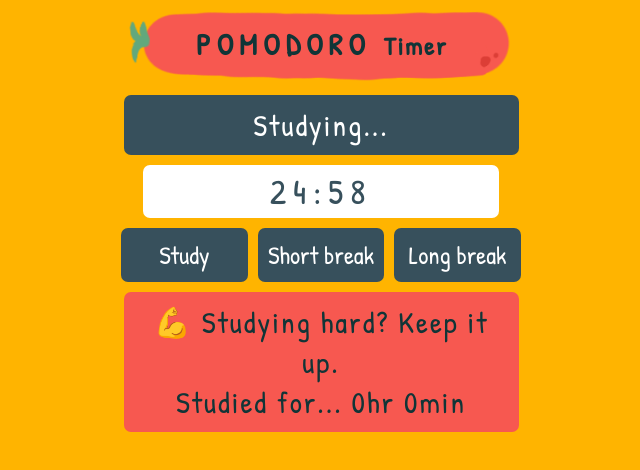
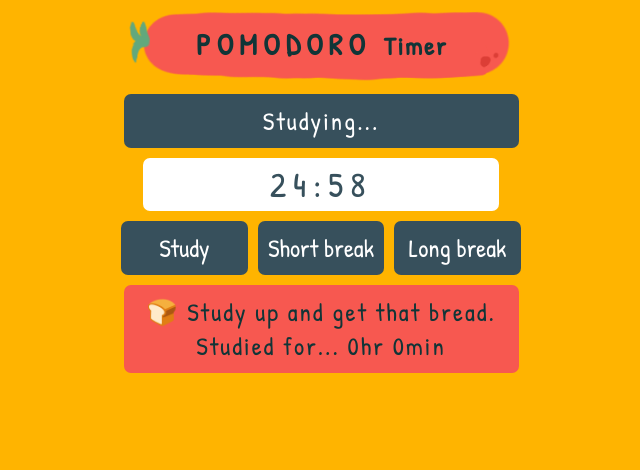
Before and after one commit to GoldenKimchee/PomodoroTimerExtension, a browser extension: page index.html in a window 1280 px wide. Both pictures are taken after a click on the button "Study". Shown: the whole page, without its empty margins (319-959 px from the left). Drawn offline with Linux system fonts and the light colour scheme.

Commit message:
i think im done?

```diff
--- a/index.css
+++ b/index.css
@@ -14,7 +14,7 @@ body {
 .website {
     width: 500px;
     margin: auto;
-    font-size: 30px;
+    font-size: 25px;
 }
 
 .container {
--- a/index.js
+++ b/index.js
@@ -14,6 +14,9 @@ let workMessages = [
     "❤️ Thank you for using this timer.",
     "🔥 Keep going.",
     "💯 Aim high. I believe in you.",
+    "🙌 Keep the good work going!",
+    "🎓 Turn that thinking cap on!",
+    "👨‍💻 Keep on going.",
     "💻 Focus now, play later.",
 ];
 
@@ -29,6 +32,9 @@ let breakMessages = [
     "🚶 Get that circulation going!",
     "👓 Let your eyes rest.",
     "🥾 Taking a walk?",
+    "🥰 Break time.",
+    "🤩 Break time = my favorite time.",
+    "👾 Gonna play a quick game?",
     "👍 Great work.",
 ];
 
@@ -43,18 +49,20 @@ const totalTimeEl = document.querySelector("#total-time");
 const work = 25;
 const shortBreak = 5;
 const longBreak = 15;
+const sfx = new Audio("sfx.mp3");
+
 let currentMinutes, currentSeconds, totalMinutes, totalHours;
 currentMinutes = currentSeconds = totalMinutes = totalHours = 0;
 let currentTimer, workTimer;
-let start = true;
+let started = false;
 
 
 workBtnEl.addEventListener("click", function() {
 
     displayEl.textContent = "Studying...";
-    start = true;
     showMessage(workMessages);
     startTime("25:00", work);
+    countDown(currentMinutes, 0, true, false);
 
 });
 
@@ -64,8 +72,8 @@ shortBreakBtnEl.addEventListener("click", function() {
     clearInterval(workTimer);
     displayEl.textContent = "Taking a short break...";
     showMessage(breakMessages);
-    start = true;
     startTime("05:00", shortBreak);
+    countDown(currentMinutes, 0, false, false);
 
 });
 
@@ -75,8 +83,8 @@ longBreakBtnEl.addEventListener("click", function() {
     clearInterval(workTimer);
     displayEl.textContent = "Taking a long break...";
     showMessage(breakMessages);
-    start = true;
     startTime("15:00", longBreak);
+    countDown(currentMinutes, 0, false, false);
 
 });
 
@@ -84,6 +92,47 @@ longBreakBtnEl.addEventListener("click", function() {
 function showMessage(messageArray) {
     let randomIndex = Math.floor( Math.random() * ( messageArray.length - 1 ) );
     messageEl.textContent = messageArray[ randomIndex ];
+}
+
+
+function startTime(startingTime, time) {
+
+    clearTimeout(currentTimer);
+
+    timeEl.textContent = startingTime;
+    currentMinutes = time;
+
+}
+
+
+function countDown(minutes, seconds, studying, started) {
+
+    let tempSeconds = seconds;
+    let tempMinutes = minutes;
+
+    if (seconds < 10) {
+        tempSeconds = "0" + seconds;
+    }
+    if (minutes < 10) {
+        tempMinutes = "0" + minutes
+    }
+
+    timeEl.textContent = tempMinutes + ":" + tempSeconds;
+
+    if (seconds == 0) {
+        if (minutes == 0) {
+            sfx.play();
+            return;
+        }
+        minutes -= 1;
+        seconds = 59;
+        if (studying && started) {
+            updateStudyTime();
+        } else started = true;
+    } else seconds--;
+
+    currentTimer = setTimeout(countDown, 1000, minutes, seconds, studying, started);
+
 }
 
 
@@ -109,43 +158,3 @@ function updateStudyTime() {
     totalTimeEl.textContent = totalHours + hourStr + " " + totalMinutes + minuteStr;
 
 }
-
-
-function startTime(startingTime, time) {
-    clearTimeout(currentTimer);
-
-    timeEl.textContent = startingTime;
-    currentMinutes = time;
-
-    countDown(currentMinutes, 0);
-}
-
-
-function countDown(minutes, seconds) {
-
-    let tempSeconds = seconds;
-    let tempMinutes = minutes;
-
-    if (seconds < 10) {
-        tempSeconds = "0" + seconds;
-    }
-    if (minutes < 10) {
-        tempMinutes = "0" + minutes
-    }
-
-    timeEl.textContent = tempMinutes + ":" + tempSeconds;
-
-    if (seconds == 0) {
-        if (minutes == 0) {
-            return;
-        }
-        minutes -= 1;
-        seconds = 59;
-        if (start) { // make a more elegant solution later...
-            start = false;
-        } else updateStudyTime()
-    } else seconds--;
-
-    currentTimer = setTimeout(countDown, 1000, minutes, seconds);
-
-}
```
Also changed, not shown: 1 other file.
